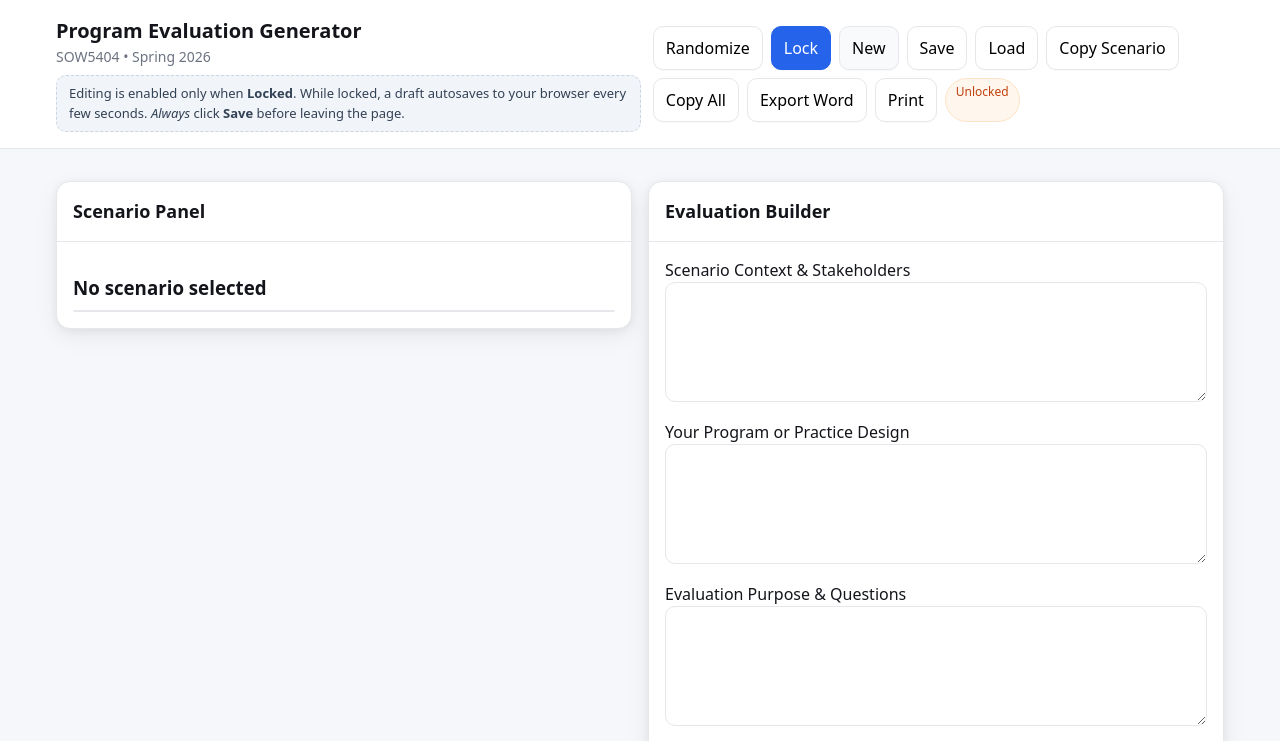
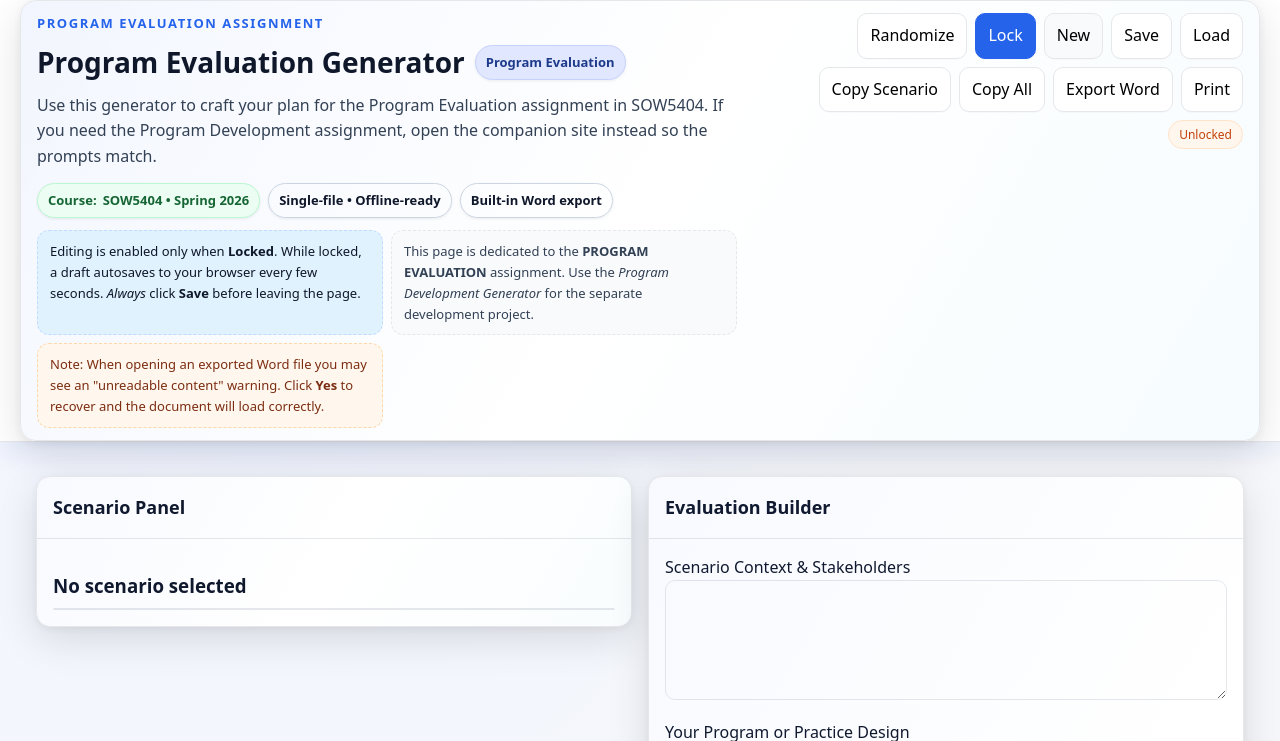
Before and after one commit to elizcurley/ProgramGenerator, a plain HTML site: page index.html in a window 1280 px wide. Shown: the top 741 px of the page. Drawn offline with Linux system fonts and the light colour scheme.

Commit message:
Adjust header layout to avoid overlap

```diff
--- a/index.html
+++ b/index.html
@@ -9,18 +9,18 @@ Program Evaluation Generator — single-file, offline, no deps
 <meta charset="utf-8">
 <title>Program Evaluation Generator</title>
 <meta name="viewport" content="width=device-width,initial-scale=1">
+
 <style>
   :root{
-    --bg:#f6f7fb;--card:#ffffff;--ink:#13151a;--muted:#6b7280;--line:#e5e7eb;--accent:#2563eb;
-    --ok:#0a7f3f;--warn:#c2410c;--shadow:0 2px 8px rgba(0,0,0,.06),0 8px 24px rgba(0,0,0,.06)
+    --bg:#f5f7fb;--bg-2:#ebf2ff;--card:#ffffff;--ink:#0f172a;--muted:#6b7280;--line:#e5e7eb;--accent:#2563eb;
+    --ok:#0a7f3f;--warn:#c2410c;--shadow:0 2px 8px rgba(0,0,0,.06),0 12px 40px rgba(0,0,0,.12)
   }
   *{box-sizing:border-box}
-  body{margin:0;font-family:system-ui,-apple-system,Segoe UI,Roboto,Ubuntu,Cantarell,Noto Sans,Helvetica,Arial,sans-serif;color:var(--ink);background:var(--bg);line-height:1.5}
-  header{position:sticky;top:0;background:var(--card);border-bottom:1px solid var(--line);z-index:10}
-  .wrap{max-width:1200px;margin:0 auto;padding:16px}
-  .titlebar{display:flex;gap:12px;align-items:center;justify-content:space-between}
-  .course{font-size:14px;color:var(--muted)}
-  .toolbar{display:flex;flex-wrap:wrap;gap:8px}
+  body{margin:0;font-family:system-ui,-apple-system,Segoe UI,Roboto,Ubuntu,Cantarell,Noto Sans,Helvetica,Arial,sans-serif;color:var(--ink);background:radial-gradient(circle at 20% 20%,#f1f5ff 0,#f5f7fb 35%,#f5f7fb 70%,#edf2ff 100%);line-height:1.6}
+  header{position:static;background:rgba(255,255,255,.96);backdrop-filter:blur(6px);border-bottom:1px solid var(--line);box-shadow:0 6px 30px rgba(37,99,235,.08)}
+  .wrap{max-width:1240px;margin:0 auto;padding:18px 16px}
+  .titlebar{position:relative;display:flex;gap:16px;align-items:center;justify-content:flex-start;flex-wrap:wrap;padding:12px 16px;border:1px solid var(--line);border-radius:16px;box-shadow:var(--shadow);background:linear-gradient(120deg,rgba(37,99,235,.06),rgba(37,99,235,.00),rgba(14,165,233,.04))}
+  .toolbar{position:absolute;top:12px;right:16px;display:flex;flex-wrap:wrap;gap:8px;align-items:center;justify-content:flex-end;max-width:460px}
   button{border:1px solid var(--line);background:#fff;border-radius:10px;padding:9px 12px;font:inherit;cursor:pointer;box-shadow:0 1px 0 rgba(0,0,0,.02)}
   button:hover{border-color:#cbd5e1}
   button.primary{background:var(--accent);border-color:var(--accent);color:#fff}
@@ -30,10 +30,24 @@ Program Evaluation Generator — single-file, offline, no deps
   .status.unlocked{border-color:#ffe2c7;background:#fff7ed;color:var(--warn)}
   .layout{display:grid;grid-template-columns:1fr 1fr;gap:16px;margin-top:16px}
   @media(max-width:1024px){.layout{grid-template-columns:1fr}}
-  .card{background:var(--card);border:1px solid var(--line);border-radius:14px;box-shadow:var(--shadow)}
+  .hero{display:grid;gap:6px;flex:1;min-width:320px;max-width:700px}
+  .eyebrow{font-size:13px;font-weight:700;letter-spacing:.12em;color:var(--accent);text-transform:uppercase}
+  .title{font-size:28px;font-weight:800;display:flex;align-items:center;gap:10px}
+  .subtitle{margin:2px 0 4px;color:#334155;font-weight:500}
+  .pill{display:inline-flex;align-items:center;gap:6px;font-size:13px;font-weight:700;padding:6px 10px;border-radius:999px;border:1px solid #cbd5e1;background:#f8fafc;color:#0f172a;box-shadow:0 1px 3px rgba(15,23,42,.08)}
+  .pill.accent{background:#e0e7ff;border-color:#c7d2fe;color:#1e3a8a}
+  .pill.soft{background:#ecfdf3;border-color:#bbf7d0;color:#166534}
+  .pill.outline{background:transparent}
+  .meta{display:flex;flex-wrap:wrap;gap:8px;margin:4px 0 6px}
+  .banner-row{display:grid;grid-template-columns:repeat(auto-fit,minmax(260px,1fr));gap:8px}
+  .card{background:var(--card);border:1px solid var(--line);border-radius:14px;box-shadow:var(--shadow);position:relative;overflow:hidden}
   .card h2{margin:0;padding:16px;border-bottom:1px solid var(--line);font-size:18px}
   .card .body{padding:16px}
-  .banner{margin-top:8px;background:#f1f5f9;border:1px dashed #cbd5e1;border-radius:10px;padding:8px 12px;color:#334155;font-size:13px}
+  .card::before{content:"";position:absolute;inset:0;background:linear-gradient(120deg,rgba(37,99,235,.06),rgba(37,99,235,.00),rgba(14,165,233,.04));opacity:.6;pointer-events:none}
+  .banner{background:#f8fafc;border:1px dashed #cbd5e1;border-radius:12px;padding:10px 12px;color:#334155;font-size:13px}
+  .banner.primary{border-color:#bfdbfe;background:#e0f2fe;color:#0f172a}
+  .banner.warn{border-color:#fed7aa;background:#fff7ed;color:#7c2d12}
+  .banner.neutral{border-color:#e5e7eb;background:#f8fafc}
   .grid{display:grid;grid-template-columns:240px 1fr;border:1px solid var(--line);border-radius:12px;overflow:hidden}
   .row{display:contents}
   .key{padding:10px 12px;background:#f8fafc;border-bottom:1px solid var(--line);border-right:1px solid var(--line);font-weight:600}
@@ -45,6 +59,10 @@ Program Evaluation Generator — single-file, offline, no deps
   .hr{height:1px;background:var(--line);margin:12px 0}
   .toast{position:fixed;bottom:12px;right:12px;background:#111;color:#fff;padding:10px 12px;border-radius:10px;opacity:0;transform:translateY(8px);transition:.2s;pointer-events:none}
   .toast.show{opacity:1;transform:translateY(0)}
+  @media(max-width:900px){
+    .titlebar{padding-right:16px}
+    .toolbar{position:static;justify-content:flex-start}
+  }
   @media print{
     header,.toast,.toolbar{display:none !important}
     body{background:#fff}
@@ -56,10 +74,20 @@ Program Evaluation Generator — single-file, offline, no deps
 <body>
 <header>
   <div class="wrap titlebar">
-    <div>
-      <div style="font-size:20px;font-weight:800">Program Evaluation Generator</div>
-      <div class="course" id="courseTag">SOW5404 • Spring 2026</div>
-      <div class="banner">Editing is enabled only when <strong>Locked</strong>. While locked, a draft autosaves to your browser every few seconds. <em>Always</em> click <strong>Save</strong> before leaving the page.</div>
+    <div class="hero">
+      <div class="eyebrow">Program Evaluation Assignment</div>
+      <div class="title">Program Evaluation Generator <span class="pill accent">Program Evaluation</span></div>
+      <p class="subtitle">Use this generator to craft your plan for the Program Evaluation assignment in SOW5404. If you need the Program Development assignment, open the companion site instead so the prompts match.</p>
+      <div class="meta">
+        <span class="pill soft">Course: <span id="courseTag">SOW5404 • Spring 2026</span></span>
+        <span class="pill outline">Single-file • Offline-ready</span>
+        <span class="pill outline">Built-in Word export</span>
+      </div>
+      <div class="banner-row">
+        <div class="banner primary">Editing is enabled only when <strong>Locked</strong>. While locked, a draft autosaves to your browser every few seconds. <em>Always</em> click <strong>Save</strong> before leaving the page.</div>
+        <div class="banner neutral">This page is dedicated to the <strong>PROGRAM EVALUATION</strong> assignment. Use the <em>Program Development Generator</em> for the separate development project.</div>
+        <div class="banner warn" role="status">Note: When opening an exported Word file you may see an "unreadable content" warning. Click <strong>Yes</strong> to recover and the document will load correctly.</div>
+      </div>
     </div>
     <div class="toolbar">
       <button id="btnRandom" title="Randomize scenario (Alt+R)">Randomize</button>
@@ -475,6 +503,10 @@ function onNew(){clearBuilder(); lastSavedHash=''; toast('Cleared')}
     <Relationships xmlns="http://schemas.openxmlformats.org/package/2006/relationships">
       <Relationship Id="rId1" Type="http://schemas.openxmlformats.org/officeDocument/2006/relationships/officeDocument" Target="word/document.xml"/>
     </Relationships>`;
+    const docRels=`<?xml version="1.0" encoding="UTF-8"?>
+    <Relationships xmlns="http://schemas.openxmlformats.org/package/2006/relationships">
+      <Relationship Id="rId1" Type="http://schemas.openxmlformats.org/officeDocument/2006/relationships/styles" Target="styles.xml"/>
+    </Relationships>`;
     const documentXML=`<?xml version="1.0" encoding="UTF-8" standalone="yes"?>
     <w:document xmlns:w="http://schemas.openxmlformats.org/wordprocessingml/2006/main">
       <w:body>${docBody}<w:sectPr/></w:body>
@@ -483,6 +515,7 @@ function onNew(){clearBuilder(); lastSavedHash=''; toast('Cleared')}
       {name:'[Content_Types].xml',data:utf8Bytes(contentTypes)},
       {name:'_rels/.rels',data:utf8Bytes(rootRels)},
       {name:'word/document.xml',data:utf8Bytes(documentXML)},
+      {name:'word/_rels/document.xml.rels',data:utf8Bytes(docRels)},
       {name:'word/styles.xml',data:utf8Bytes(styles)}
     ];
     return zipBlobSync(files,'application/vnd.openxmlformats-officedocument.wordprocessingml.document');
```
